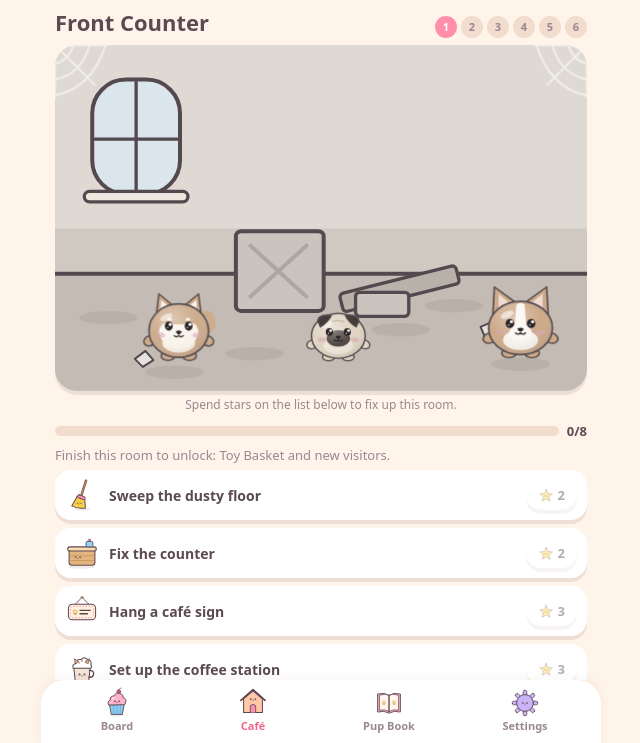
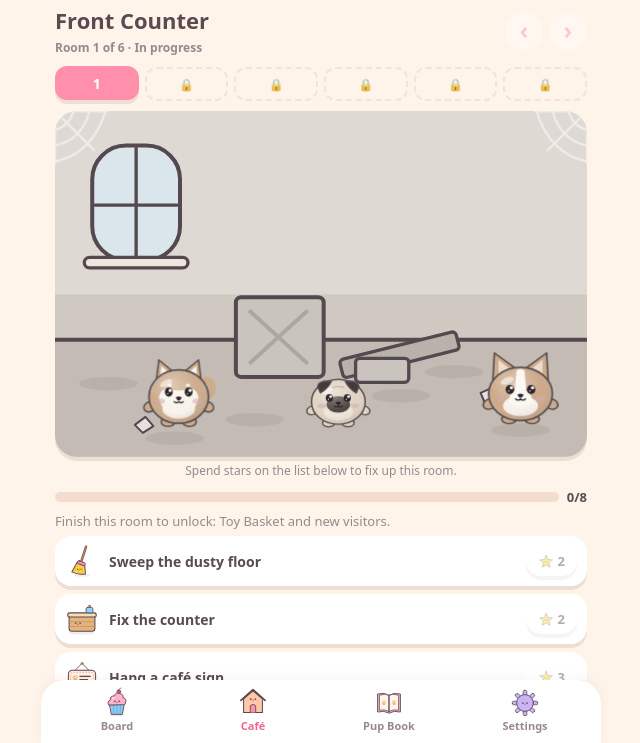
Before and after one commit to bigbriggs52/MergeDogCafe, a plain HTML site: page index.html in a window 1280 px wide. Both pictures are taken after a click on the button "Café". Shown: the part 57-800 px from the top of the page, without its empty margins (319-959 px from the left). Drawn offline with Linux system fonts and the light colour scheme.

Commit message:
Let her visit and redecorate any unlocked café room
Room tabs 1-6 and previous/next arrows above the scene switch between
unlocked rooms. Finished rooms show their full scene with Restyle on
every piece, plus a button back to the room in progress. Locked rooms
show a lock. Replaces the old 'Earlier rooms' list.

Co-Authored-By: Claude Opus 5.5 <noreply@anthropic.com>
Claude-Session: https://claude.ai/code/session_018SrBboxGdHUBiBsS2xoBGp

```diff
--- a/css/style.css
+++ b/css/style.css
@@ -225,3 +225,17 @@ main { flex: 1; min-height: 0; display: flex; flex-direction: column; }
 .update-status { margin: 0; text-align: center; min-height: 1em; }
 .update-status:empty { display: none; }
 .center { text-align: center; margin-top: 18px; }
+
+/* Café room navigation */
+.room-head { display: flex; align-items: center; justify-content: space-between; gap: 8px; margin-top: 4px; }
+.room-title h2 { margin: 0; }
+.room-sub { font-size: 12px; color: var(--ink-soft); font-weight: 600; }
+.room-arrows { display: flex; gap: 6px; }
+.room-arrow { width: 38px; height: 38px; border-radius: 50%; background: var(--card); box-shadow: var(--shadow); font-size: 24px; font-weight: 700; line-height: 1; color: var(--accent-deep); display: grid; place-items: center; padding-bottom: 3px; }
+.room-arrow:disabled { opacity: .3; box-shadow: none; }
+.room-tabs { display: grid; grid-template-columns: repeat(6, 1fr); gap: 6px; margin: 10px 0 10px; }
+.room-tab { height: 34px; border-radius: 12px; background: var(--card); box-shadow: var(--shadow); font-weight: 800; font-size: 14px; color: var(--ink-soft); }
+.room-tab.done { background: #DFF6EA; color: #4E9A70; }
+.room-tab.on { background: var(--accent); color: #fff; transform: translateY(-1px); }
+.room-tab.locked { background: transparent; box-shadow: none; border: 2px dashed var(--line); font-size: 12px; opacity: .7; }
+.back-cur { margin: 4px 0 8px; }
--- a/js/game.js
+++ b/js/game.js
@@ -335,6 +335,7 @@ function doTask(roomIdx, taskIdx, styleIdx) {
   Sound.play('tada');
   const nowDone = roomsDone();
   if (nowDone > wasDone) {
+    viewRoom = null;
     const room = ROOMS[roomIdx];
     if (room.unlock.gen && !S.gens.includes(room.unlock.gen)) {
       S.gens.push(room.unlock.gen);
@@ -449,8 +450,12 @@ function renderInfo() {
   info.innerHTML = `<span class="mini" style="background:${d.color}">${PLUSH.use(artKey(it))}</span><span class="txt">${text}</span>${btn}`;
   const sb = $('#sell-btn'); if (sb) sb.onclick = sellSelected;
 }
+let viewRoom = null; // which café room is on screen (null = the room being worked on)
+const shownRoom = () => (viewRoom === null || viewRoom > currentRoom() ? currentRoom() : viewRoom);
 function renderCafe() {
-  const r = currentRoom();
+  const r = shownRoom();
+  const cur = currentRoom();
+  const finished = r < roomsDone();
   const room = ROOMS[r];
   const done = S.rooms[r].done;
   const pop = lastAdded && lastAdded.r === r && Date.now() - lastAdded.t < 2500 ? lastAdded.i : -1;
@@ -462,20 +467,25 @@ function renderCafe() {
     if (done[i] !== null) list += `<div class="task done"><span class="ticon">${PLUSH.use(icon)}</span><span class="tname">${name}</span><button class="btn small ghost" data-restyle="${i}">Restyle</button></div>`;
     else list += `<div class="task"><span class="ticon">${PLUSH.use(icon)}</span><span class="tname">${name}</span><button class="btn small ${S.stars >= cost ? 'primary' : ''}" data-task="${i}" ${S.stars >= cost ? '' : 'disabled'}>${withArt('⭐')} ${cost}</button></div>`;
   });
-  const roomsNav = ROOMS.map((rm, k) => `<span class="room-pip ${k < roomsDone() ? 'done' : k === r ? 'cur' : ''}">${k + 1}</span>`).join('');
+  const roomsNav = ROOMS.map((rm, k) => {
+    const open = k <= cur;
+    const cls = [k === r ? 'on' : '', k < roomsDone() ? 'done' : '', open ? '' : 'locked'].join(' ');
+    return `<button class="room-tab ${cls}" data-room="${k}" ${open ? '' : 'disabled'} aria-label="${open ? rm.name : 'Locked room'}">${open ? k + 1 : '🔒'}</button>`;
+  }).join('');
+  const arrows = `<button class="room-arrow" data-room="${r - 1}" ${r > 0 ? '' : 'disabled'} aria-label="Previous room">‹</button>` +
+    `<button class="room-arrow" data-room="${r + 1}" ${r < cur ? '' : 'disabled'} aria-label="Next room">›</button>`;
   $('#cafe').innerHTML = `
-    <div class="panel-head"><h2>${room.name}</h2><div class="rooms-nav">${roomsNav}</div></div>
+    <div class="room-head"><div class="room-title"><h2>${room.name}</h2><span class="room-sub">Room ${r + 1} of ${ROOMS.length}${finished ? ' · Finished' : r === cur ? ' · In progress' : ''}</span></div><div class="room-arrows">${arrows}</div></div>
+    <div class="room-tabs">${roomsNav}</div>
     ${scene}
     <div class="progress-line"><div class="bar"><div style="width:${doneCount / room.tasks.length * 100}%"></div></div><span>${doneCount}/${room.tasks.length}</span></div>
-    <p class="sub">${S.finale ? 'The café is complete! Keep serving pups and restyling rooms.' : `Finish this room to unlock: ${room.unlockText}.`}</p>
+    <p class="sub">${finished ? (r === cur && S.finale ? 'The café is complete! Keep serving pups and restyling rooms.' : 'All done here. Tap any piece or Restyle to change its look.') : `Finish this room to unlock: ${room.unlockText}.`}</p>${r !== cur ? `<button class="btn ghost wide back-cur" data-room="${cur}">Back to ${ROOMS[cur].name}</button>` : ''}
     <div class="tasks">${list}</div>
     <h3>Pantry shop</h3>
     <div class="tasks">
       <div class="task"><span class="ticon">${PLUSH.use('bakery-2')}</span><span class="tname">Paw snack: +50 paw points</span><button class="btn small" data-buy="paw" ${S.coins >= 40 ? '' : 'disabled'}>${withArt('🪙')} 40</button></div>
       ${S.gens.map((g) => `<div class="task"><span class="ticon">${PLUSH.use('gen-' + g)}</span><span class="tname">Extra ${CHAINS[g].gen.name}</span><button class="btn small" data-buy="gen:${g}" ${S.coins >= 250 ? '' : 'disabled'}>${withArt('🪙')} 250</button></div>`).join('')}
-    </div>
-    <h3>Earlier rooms</h3>
-    <div class="tasks">${ROOMS.slice(0, roomsDone()).map((rm, k) => k === r ? '' : `<div class="task done"><span class="ticon">${PLUSH.use('star')}</span><span class="tname">${rm.name}</span><button class="btn small ghost" data-visit="${k}">Restyle</button></div>`).join('') || '<p class="sub">None yet.</p>'}</div>`;
+    </div>`;
 }
 function renderBook() {
   const total = VISITORS.length;
@@ -759,7 +769,13 @@ function setupUI() {
   });
   $('#paw-box').onclick = () => { Sound.init(); openNap(); };
   $('#cafe').addEventListener('click', (e) => {
-    const r = currentRoom();
+    const nav = e.target.closest('[data-room]');
+    if (nav && !nav.disabled) {
+      const k = +nav.dataset.room;
+      if (k >= 0 && k <= currentRoom()) { viewRoom = k === currentRoom() ? null : k; Sound.play('tap'); renderCafe(); $('#cafe').scrollTop = 0; }
+      return;
+    }
+    const r = shownRoom();
     const t = e.target.closest('[data-task]');
     if (t) {
       const i = +t.dataset.task;
--- a/js/version.js
+++ b/js/version.js
@@ -1,2 +1,2 @@
 // Set by tools/stamp-version.sh
-const APP_VERSION = '1.0.0.20261120.1925';
+const APP_VERSION = '1.0.0.20261120.1942';
--- a/sw.js
+++ b/sw.js
@@ -1,5 +1,5 @@
 // Pup Café service worker: caches the game so it works offline
-const CACHE = 'pupcafe-1.0.0.20261120.1925';
+const CACHE = 'pupcafe-1.0.0.20261120.1942';
 const FILES = ['./', 'index.html', 'css/style.css', 'js/version.js', 'js/data.js', 'js/plush.js', 'js/dogs.js', 'js/scenes.js', 'js/audio.js', 'js/game.js',
   'manifest.webmanifest', 'icons/icon-192.png', 'icons/icon-512.png', 'icons/apple-touch-icon.png'];
 self.addEventListener('install', (e) => { e.waitUntil(caches.open(CACHE).then((c) => c.addAll(FILES))); self.skipWaiting(); });
--- a/version.json
+++ b/version.json
@@ -1 +1 @@
-{ "version": "1.0.0.20261120.1925" }
+{ "version": "1.0.0.20261120.1942" }
```
